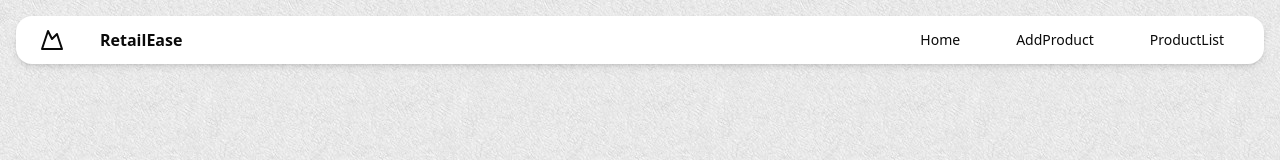
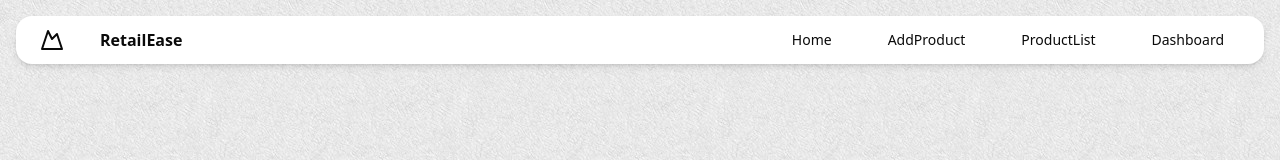
Before and after one commit to VasoyaViraj/RetailEase, a React (Vite) app: page /admin/addproduct in a window 1280 px wide. Shown: the top 160 px of the page. Built offline with nearby package versions, Linux system fonts and the light colour scheme; no server answers.

Commit message:
Navbar/add/Dashboard

```diff
--- a/src/App.jsx
+++ b/src/App.jsx
@@ -22,7 +22,7 @@ function App() {
 function AppContent() {
   const location = useLocation();
 
-  const noNavbarPaths = ['/dash'];
+  const noNavbarPaths = ['/dashboard'];
 
   return (
     <>
@@ -32,7 +32,7 @@ function AppContent() {
         <Route path="/admin/addproduct" element={<AddProduct/> }/>
         <Route path="/admin/productlist" element={<ProductList/> }/>
         <Route path="/admin/scanproduct" element={<ScanProduct/> }/>
-        <Route path="/dash" element={<Dashboard/> }/>
+        <Route path="/dashboard" element={<Dashboard/> }/>
       </Routes>
     </>
   );
--- a/src/components/Navbarr.jsx
+++ b/src/components/Navbarr.jsx
@@ -21,14 +21,14 @@ const Navbarr = () => {
                     <Link to="/" className="ml-12 flex w-1/2 items-center py-1 text-lg font-semibold border-b-2 border-black" prefetch={false}>
                       Home
                     </Link>
-                    {/* <Link to="admin/scanproduct" className="ml-12 flex w-1/2 items-center py-1 text-lg font-semibold border-b-2 border-black" prefetch={false}>
-                      ScanProduct
-                    </Link> */}
                     <Link to="admin/addproduct" className="ml-12 flex w-1/2 items-center py-1 text-lg font-semibold border-b-2 border-black" prefetch={false}>
                       AddProduct
                     </Link>
                     <Link to="admin/productlist" className="ml-12 flex w-1/2 items-center py-1 text-lg font-semibold border-b-2 border-black" prefetch={false}>
                       ProductList
+                    </Link>
+                    <Link to="dashboard" className="ml-12 flex w-1/2 items-center py-1 text-lg font-semibold border-b-2 border-black" prefetch={false}>
+                      Dashboard
                     </Link>
                 </div>
                 </SheetContent>
@@ -47,14 +47,6 @@ const Navbarr = () => {
                 >
                 Home
                 </Link>
-                {/* <Link
-                to="admin/scanproduct"
-                href="#"
-                className="group inline-flex h-9 w-max items-center justify-center rounded-md  px-4 py-2 text-sm font-medium transition-colors hover:bg-gray-100 hover:text-gray-900 focus:bg-gray-100 focus:text-gray-900 focus:outline-none disabled:pointer-events-none disabled:opacity-50 data-[active]:bg-gray-100/50 data-[state=open]:bg-gray-100/50 dark:bg-gray-950 dark:hover:bg-gray-800 dark:hover:text-gray-50 dark:focus:bg-gray-800 dark:focus:text-gray-50 dark:data-[active]:bg-gray-800/50 dark:data-[state=open]:bg-gray-800/50"
-                prefetch={false}
-                >
-                ScanProduct
-                </Link> */}
                 <Link
                 to="admin/addproduct"
                 href="#"
@@ -70,6 +62,14 @@ const Navbarr = () => {
                 prefetch={false}
                 >
                 ProductList
+                </Link>
+                <Link
+                to="dashboard"
+                href="#"
+                className="group inline-flex h-9 w-max items-center justify-center rounded-md  px-4 py-2 text-sm font-medium transition-colors hover:bg-gray-100 hover:text-gray-900 focus:bg-gray-100 focus:text-gray-900 focus:outline-none disabled:pointer-events-none disabled:opacity-50 data-[active]:bg-gray-100/50 data-[state=open]:bg-gray-100/50 dark:bg-gray-950 dark:hover:bg-gray-800 dark:hover:text-gray-50 dark:focus:bg-gray-800 dark:focus:text-gray-50 dark:data-[active]:bg-gray-800/50 dark:data-[state=open]:bg-gray-800/50"
+                prefetch={false}
+                >
+                Dashboard
                 </Link>
             </nav>
             </header>
```
